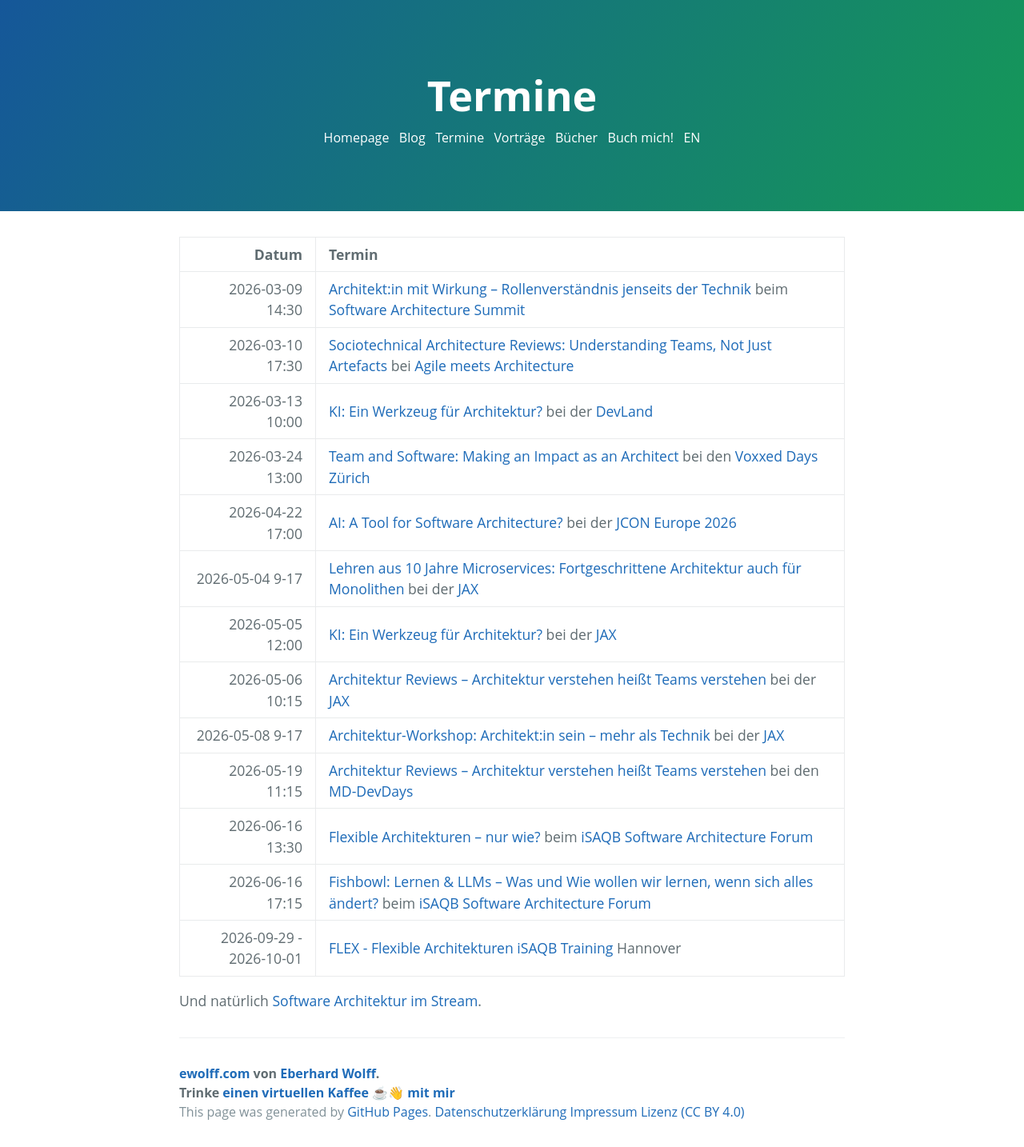
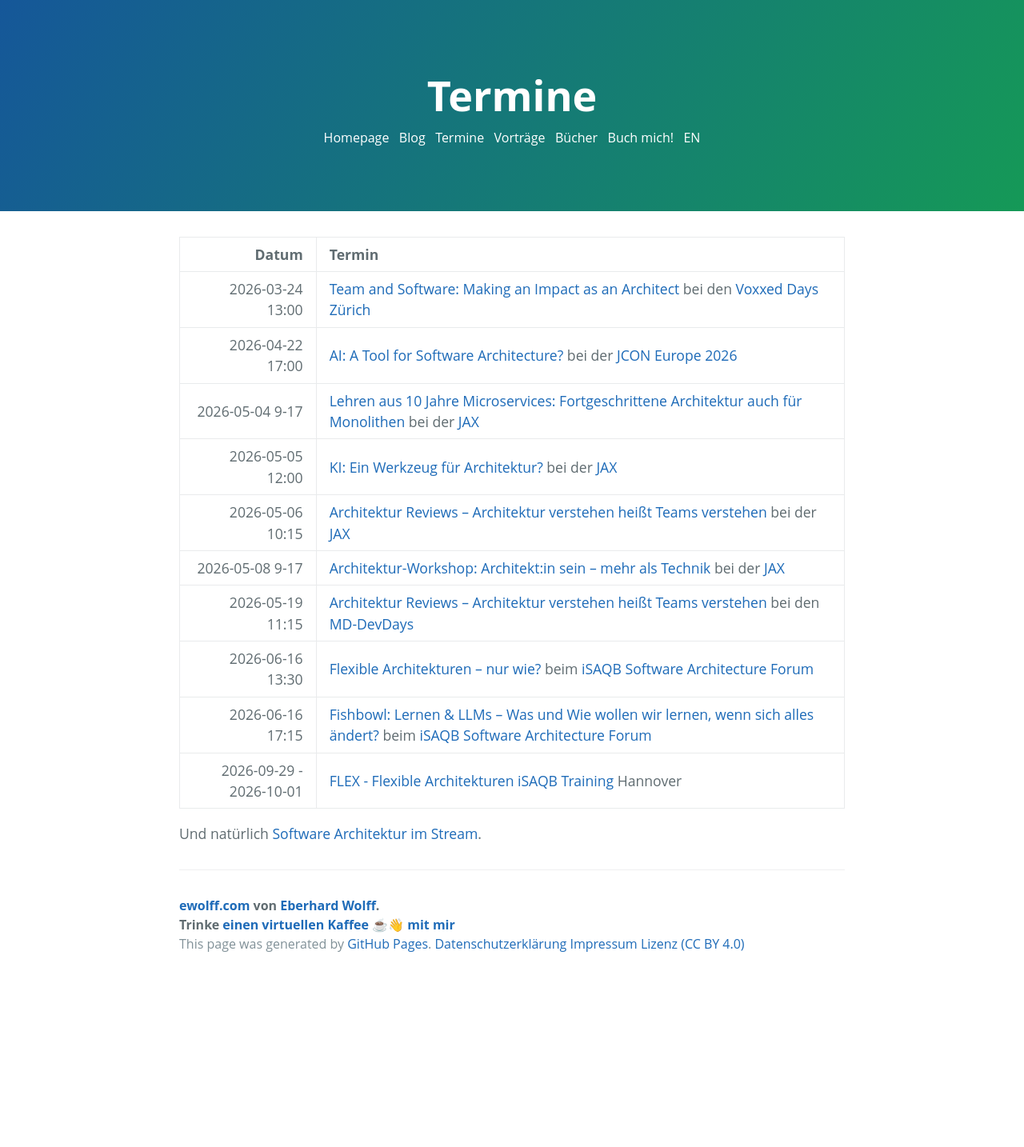
Before and after one commit to ewolff/ewolff.com, a Jekyll site: the page built from termine.md, in a window 1280 px wide. Shown: the whole page at 80% size. Built offline with Jekyll 4.4.1, drawn with Linux system fonts in a browser that asks for light colours; after the commit the page ends 1224 px from its top, so only the background shows below that.

Commit message:
Vergangene Termine entfernt

```diff
--- a/termine.md
+++ b/termine.md
@@ -5,9 +5,6 @@ layout: de
 
 |            Datum | Termin                                                                                                                                                                                                      |
 |-----------------:|:------------------------------------------------------------------------------------------------------------------------------------------------------------------------------------------------------------|
-| 2026-03-09 14:30 | [Architekt:in mit Wirkung – Rollenverständnis jenseits der Technik](https://software-architecture-summit.de/softwarearchitecture/architektin-mit-wirkung-rollenverstaendnis-jenseits-der-technik/) beim [Software Architecture Summit](https://software-architecture-summit.de/) |
-| 2026-03-10 17:30 | [Sociotechnical Architecture Reviews: Understanding Teams, Not Just Artefacts](https://www.agile-meets-architecture.com/sessions/sociotechnical-architecture-reviews-understanding-teams-not-just-artefacts) bei [Agile meets Architecture](https://www.agile-meets-architecture.com/) |
-| 2026-03-13 10:00 | [KI: Ein Werkzeug für Architektur?](https://meine.doag.org/events/devland/2026/agenda/#agendaId.7017) bei der [DevLand](https://www.devland.eu/de/#c63116)|
 | 2026-03-24 13:00 | [Team and Software: Making an Impact as an Architect](https://vdz26.voxxeddays.ch/talk/?id=2546) bei den [Voxxed Days Zürich](https://vdz26.voxxeddays.ch/) |
 | 2026-04-22 17:00 | [AI: A Tool for Software Architecture?](https://schedule.jcon.one/2026/session/1053015) bei der [JCON Europe 2026](https://2026.europe.jcon.one/) |
 | 2026-05-04 9-17 | [Lehren aus 10 Jahre Microservices: Fortgeschrittene Architektur auch für Monolithen](https://jax.de/microservices-modularisierung/microservices-workshop-fortgeschrittene) bei der [JAX](https://jax.de/) |
```
Also changed, not shown: schedule.md (+0 -3 lines).
